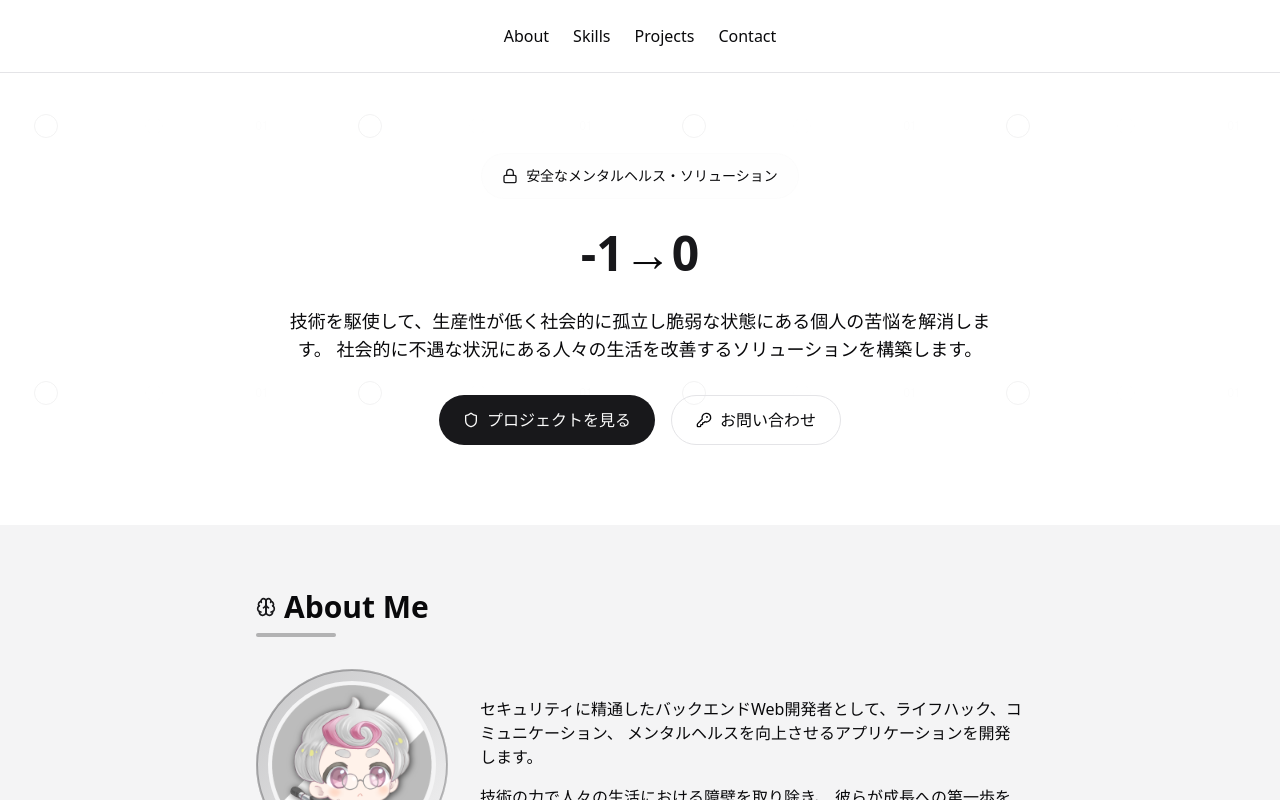
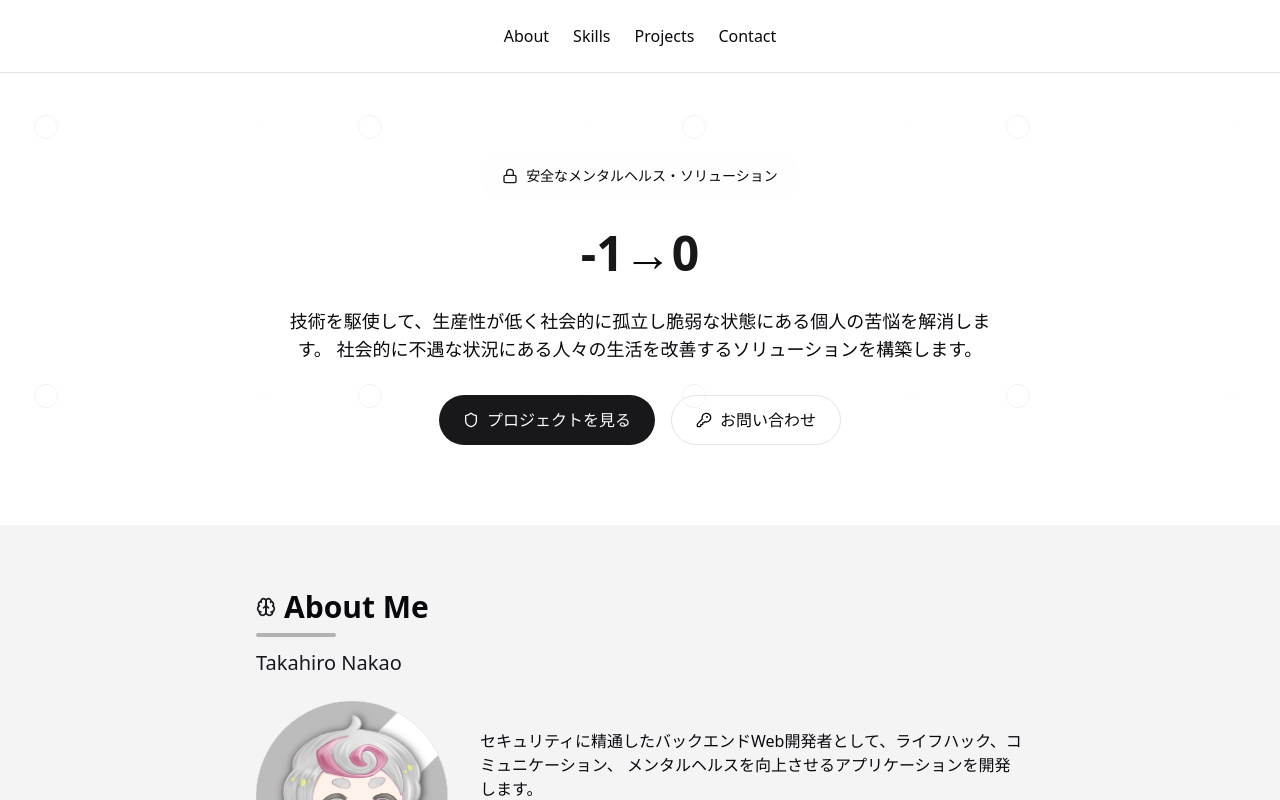
Before and after one commit to i0z0m/zer0.im, a Next.js app: page / in a window 1280 px wide. Shown: the top 800 px of the page. Built offline with nearby package versions, Linux system fonts and the light colour scheme.

Commit message:
update: Added a subtitle line displaying my name below the section title

```diff
--- a/src/app/page.tsx
+++ b/src/app/page.tsx
@@ -73,18 +73,19 @@ export default function Home() {
             <Brain className="h-5 w-5 text-primary" />
             <h2 className="text-3xl font-bold">About Me</h2>
           </div>
-          <div className="h-1 w-20 bg-primary/30 rounded-full mb-8"></div>
+          <div className="h-1 w-20 bg-primary/30 rounded-full mb-3"></div>
+          <h3 className="text-xl text-primary font-medium mb-6">Takahiro Nakao</h3>
 
           <div className="flex flex-col md:flex-row gap-8 items-center">
             <div className="w-48 h-48 rounded-full relative group">
               <div className="absolute inset-0 bg-gradient-to-br from-primary/20 to-accent/20 rounded-full animate-pulse-slow"></div>
-              <div className="absolute inset-3 bg-secondary rounded-full flex items-center justify-center z-10 overflow-hidden">
+              <div className="absolute inset-0 bg-secondary rounded-full flex items-center justify-center z-10 overflow-hidden">
                 <Image
                   src="/icon.png"
-                  alt="Profile Icon"
+                  alt="Takahiro Nakao"
                   width={160}
                   height={160}
-                  className="object-cover"
+                  className="object-cover w-full h-full"
                 />
               </div>
               <div className="absolute inset-0 border-2 border-primary/30 rounded-full"></div>
```
